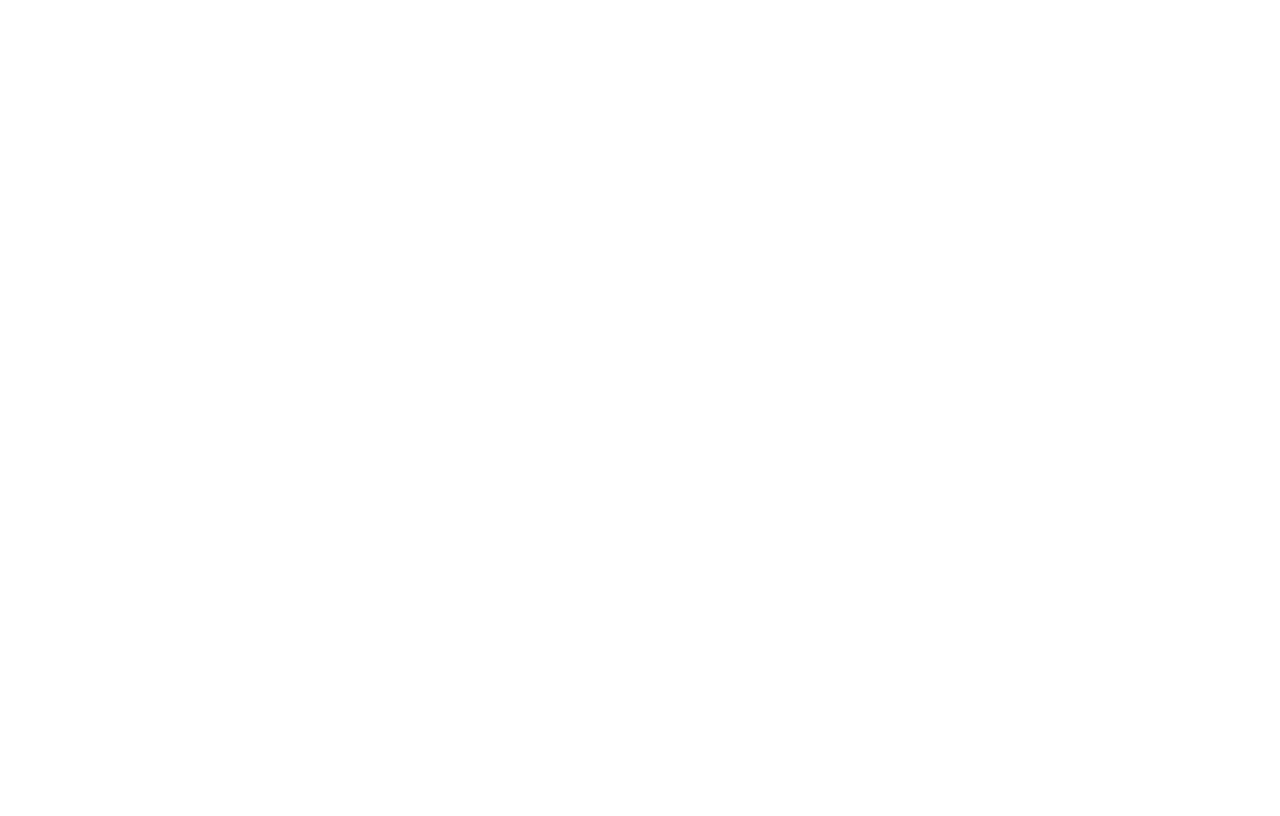
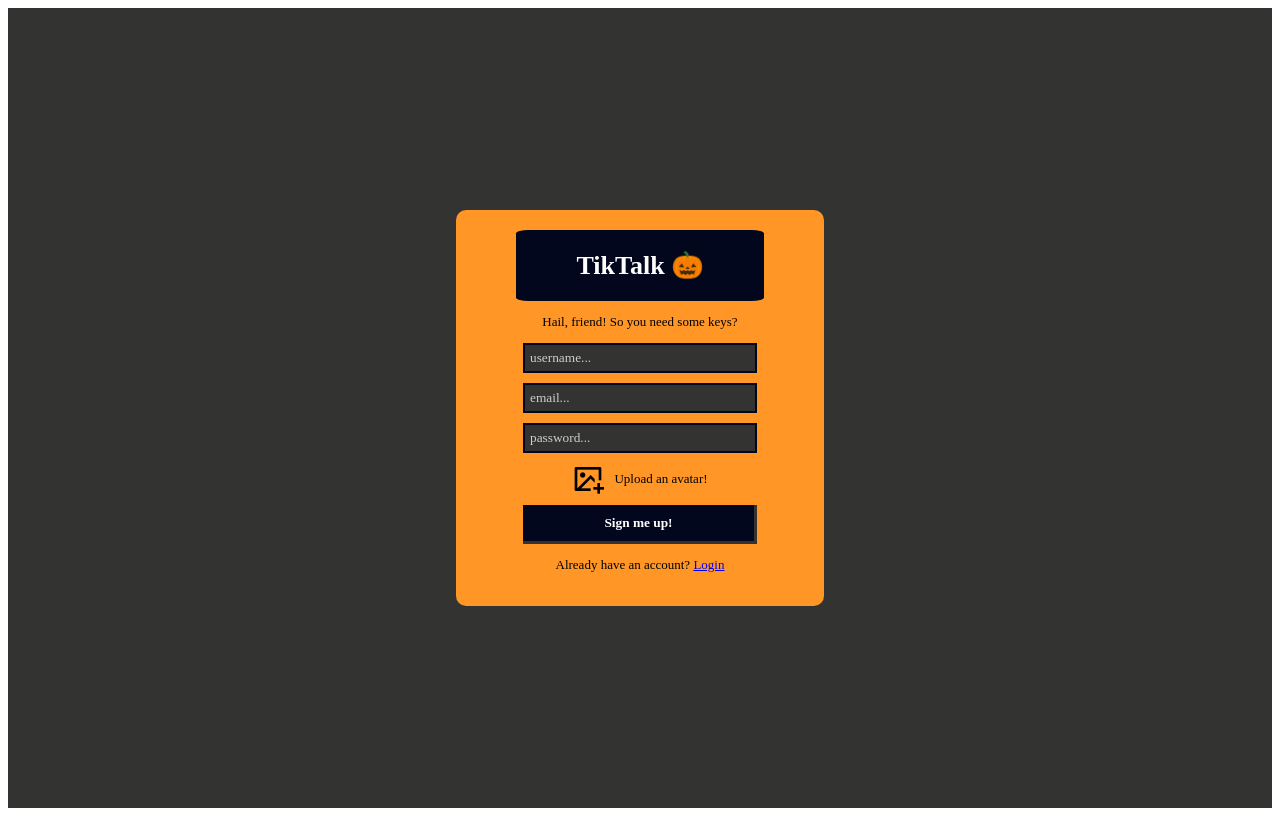
Before and after one commit to hunteradams10/TikTalk-Client, a React (Create React App) app: page /register in a window 1280 px wide. Before the commit this address had no page. Built offline with nearby package versions, Linux system fonts and the light colour scheme; a web font is replaced by a local one.

Commit message:
added sign up functionality

```diff
--- a/src/App.js
+++ b/src/App.js
@@ -13,8 +13,8 @@
     <div>
       <BrowserRouter>
       <Routes>
-        <Route path="tiktalk/register" element={<Register />} />
-        <Route path="tiktalk/login" element={<Login />} />
+        <Route path="/register" element={<Register />} />
+        <Route path="/login" element={<Login />} />
       </Routes>
       </BrowserRouter>
     </div>
--- a/src/components/Login.jsx
+++ b/src/components/Login.jsx
@@ -1,7 +1,12 @@
-import React from "react";
+import React, { useState } from "react";
 import { Link } from "react-router-dom";
 
 const Login = () => {
+
+    const [email, setEmail] = useState('');
+    const [password, setPassword] = useState('');
+    const [username, setUsername] = useState('');
+
   return (
     <div className="form-cont">
       <div className="form-wrap">
@@ -17,7 +22,7 @@
           <button type="submit">Log Me In!</button>
         </form>
         <p>
-          Need an account? <Link to="./register">Register</Link>
+          Need an account? <Link to="/register">Register</Link>
         </p>
       </div>
     </div>
--- a/src/components/Register.jsx
+++ b/src/components/Register.jsx
@@ -1,8 +1,56 @@
-import React from "react";
+import React, { useState } from "react";
 import { Link } from "react-router-dom";
 import avatarUpload from "../img/avatarUpload.png"
 
 const Register = () => {
+
+    // setting state for submitting email, username and password to back-end API
+    const [email, setEmail] = useState('');
+    const [password, setPassword] = useState('');
+    const [username, setUsername] = useState('');
+
+    // image verification, preview once uploaded
+    const [image, setImage] = useState(null);
+    const [uploadingImage, setUploadingImage] = useState(false);
+    const [imagePreview, setImagePreview] = useState(null);
+
+    function validateImg(e){
+        const file = e.target.files[0]
+        if(file.size >= 1048576){
+            return alert("Your image is too powerful! Max 1MB");
+        } else{
+            setImage(file);
+            setImagePreview(URL.createObjectURL(file))
+        }
+    }
+
+    async function uploadImage(){
+        const data = new FormData();
+        data.append('file', image);
+        data.append('upload_preset', 'defaultAvatarImage')
+        try{
+            setUploadingImage(true)
+            let response = await fetch('https://api.cloudinary.com/v1_1/dubax843g/image/upload', {
+                method: 'post',
+                body: data
+
+            })
+            const urlData = await response.json();
+            setUploadingImage(false);
+            return urlData.url
+        } catch(error){
+            setUploadingImage(false);
+            console.log(error)
+        }
+    }
+    // controls for alerts when avatar is not uploaded
+    async function handleSignup(e) {
+        e.preventDefault();
+        if(!image) return alert("Heyyy you forgot to upload an avatar!");
+        const url = await uploadImage(image)
+        console.log(url);
+    }
+
   return (
     <div className="form-cont">
       <div className="form-wrap">
@@ -12,19 +60,21 @@
         <span className="greeting">
           <p>Hail, friend! So you need some keys?</p>
         </span>
-        <form>
-          <input type="text" placeholder="username..." />
-          <input type="email" placeholder="email..." />
-          <input type="password" placeholder="password..." />
-          <input style={{display: "none"}} type="file" id="file"/>
+        <form onSubmit={handleSignup}>
+          <input type="text" placeholder="username..." onChange={(e) => setUsername(e.target.value)}  value={username}/>
+          <input type="email" placeholder="email..." onChange={(e) => setEmail(e.target.value)} value={email}/>
+          <input type="password" placeholder="password..." onChange={(e) => setPassword(e.target.value)} value={password}/>
+          <input style={{display: "none"}} type="file" id="file" onChange={validateImg}/>
           <label htmlFor="file" id="file">
-            <img src={avatarUpload} alt="" />
+            <img src={imagePreview || avatarUpload} alt="" />
             <span>Upload an avatar!</span>
           </label>
-          <button type="submit">Sign me up!</button>
+          <button type="submit">
+            {uploadingImage ? 'Getting you Registered!' : 'Sign me up!'}
+            </button>
         </form>
         <p>
-          Already have an account? <Link to="./login">Login</Link>
+          Already have an account? <Link to="/login">Login</Link>
         </p>
       </div>
     </div>
```
Also changed, not shown: public/manifest.json.
